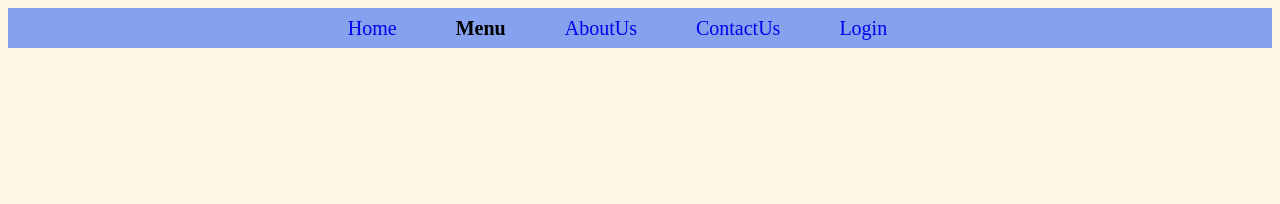
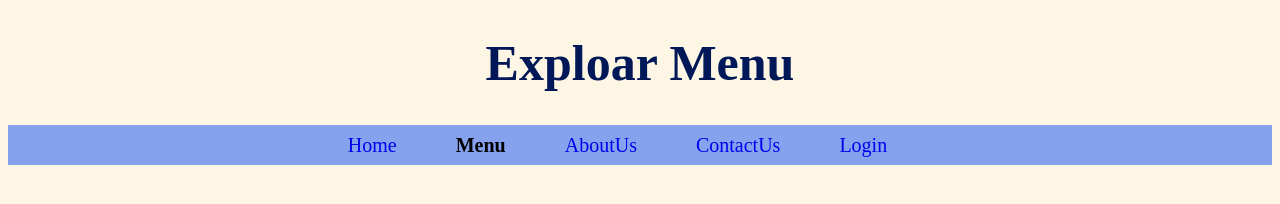
Before and after one commit to tejalshinde2005/SaiRestrurant, a plain HTML site: page pages/menu.html in a window 1280 px wide. Drawn offline with Linux system fonts and the light colour scheme.

Commit message:
Menu page create

```diff
--- a/pages/menu.html
+++ b/pages/menu.html
@@ -6,6 +6,7 @@
 <link rel="stylesheet" href="./../style.css">
 </head>
 <body>
+    <h1 class="text-center heading">Exploar Menu</h1>
 
 </div>
 <div class="navbar-pages1">
@@ -17,5 +18,6 @@
         <a  class="no-underline navbar-pages border" href="./../pages/login.html" target="_blank">Login</a>&nbsp; &nbsp; &nbsp; &nbsp; &nbsp;
     </div>
     </div>
+
 </body>
 </html>
```
Also changed, not shown: pages/contactus.html (+1 -1 lines).
